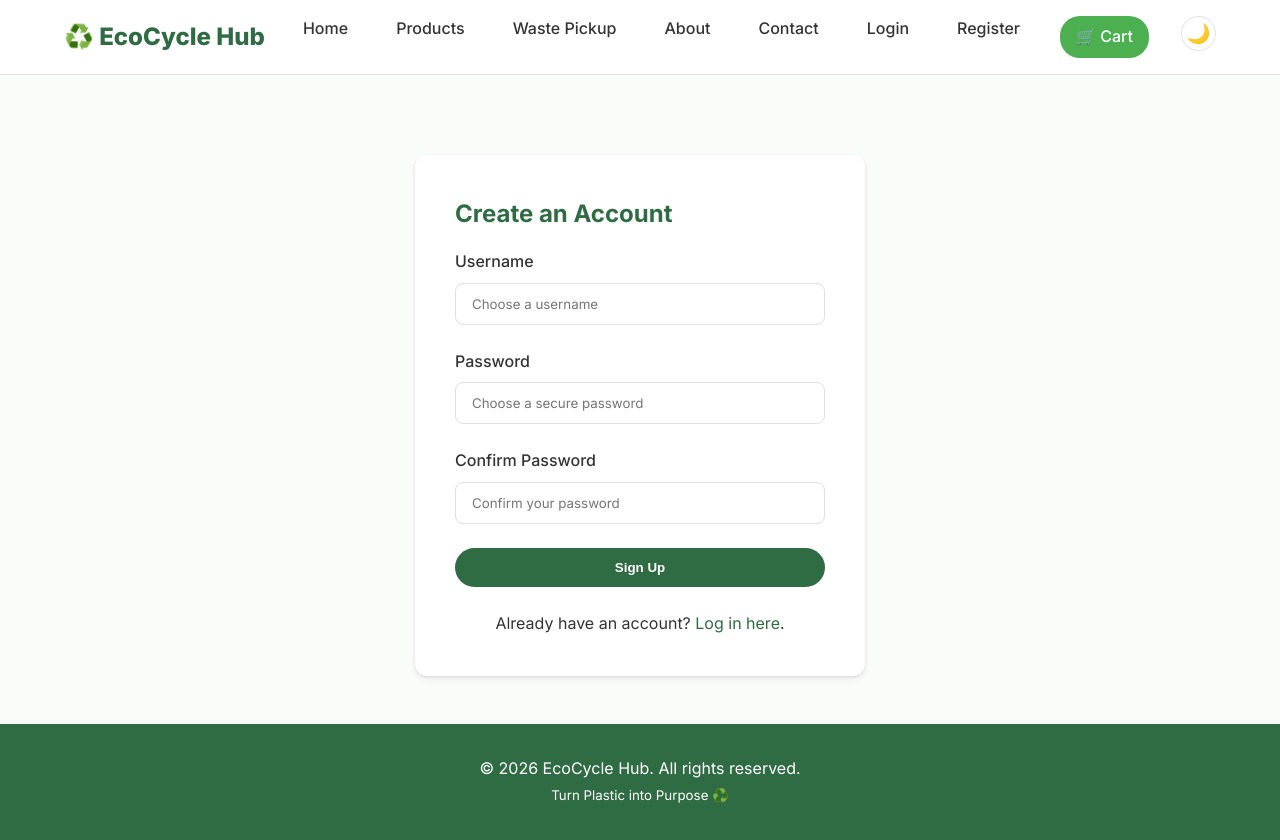
After one commit to Samion11/ecocycle-hub, a Flask app: page /register in a window 1280 px wide. The commit adds this page. Run offline with Flask 3, Linux system fonts and the light colour scheme.

Commit message:
update 2

```diff
--- a/ecocycle-hub/app.py
+++ b/ecocycle-hub/app.py
@@ -1,112 +1,114 @@
 import os
 from flask import Flask, render_template, request, redirect, url_for, session, flash
+from dotenv import load_dotenv
+from flask_login import LoginManager, login_user, login_required, logout_user, current_user
+from werkzeug.security import generate_password_hash, check_password_hash
+from models import db, User, Product, Order, PickupRequest
+from forms import RegistrationForm, LoginForm, PickupForm, ContactForm
 
-from dotenv import load_dotenv
-
-# Load environment variables from .env file
 load_dotenv()
 
 app = Flask(__name__)
+app.config['SECRET_KEY'] = os.environ.get('SECRET_KEY', 'fallback_development_key')
+app.config['SQLALCHEMY_DATABASE_URI'] = 'sqlite:///site.db'
+app.config['SQLALCHEMY_TRACK_MODIFICATIONS'] = False
 
-# Secure secret key for session management (pulls from environment in production)
-app.secret_key = os.environ.get('SECRET_KEY', 'fallback_development_key')
+db.init_app(app)
 
-# In-memory data store for products
-PRODUCTS = [
-    {
-        "id": 1,
-        "name": "EcoBench",
-        "price": 120.00,
-        "description": "A durable, weather-resistant park bench made from 100% recycled plastic. Perfect for parks, gardens, and patios.",
-        "image": "img/bench.png"
-    },
-    {
-        "id": 2,
-        "name": "Green Planter Box",
-        "price": 45.00,
-        "description": "Sleek and vibrant planters that are perfect for indoor and outdoor plants. Helps reduce plastic waste with every purchase.",
-        "image": "img/planter.png"
-    },
-    {
-        "id": 3,
-        "name": "Interlocking Floor Tiles",
-        "price": 30.00,
-        "description": "Sturdy interlocking tiles made from recycled polymers. Ideal for walkways, patios, and outdoor spaces.",
-        "image": "img/tiles.png"
-    },
-    {
-        "id": 4,
-        "name": "Compost & Recycling Bin",
-        "price": 60.00,
-        "description": "A robust, multi-compartment dustbin designed to encourage proper recycling and waste management at home.",
-        "image": "img/dustbin.png"
-    },
-    {
-        "id": 5,
-        "name": "Eco-Friendly Bird Feeder",
-        "price": 25.00,
-        "description": "A sleek, weather-resistant bird feeder designed to withstand the elements and keep seed fresh.",
-        "image": "img/birdfeeder.png"
-    },
-    {
-        "id": 6,
-        "name": "Recycled Picnic Table",
-        "price": 250.00,
-        "description": "A sturdy, modern outdoor picnic table perfect for parks and gardens, never rots or splinters.",
-        "image": "img/picnictable.png"
-    },
-    {
-        "id": 7,
-        "name": "Premium Doghouse",
-        "price": 180.00,
-        "description": "Provide luxury and safety for your furry friend with this eco-friendly, weather-resistant outdoor doghouse.",
-        "image": "img/doghouse.png"
-    },
-    {
-        "id": 8,
-        "name": "Outdoor Decking Boards",
-        "price": 40.00,
-        "description": "Sleek and beautiful modern decking boards made from recycled plastic. Impervious to moisture and simple to clean.",
-        "image": "img/decking.png"
-    }
-]
+login_manager = LoginManager()
+login_manager.login_view = 'login'
+login_manager.login_message_category = 'info'
+login_manager.init_app(app)
+
+@login_manager.user_loader
+def load_user(user_id):
+    return User.query.get(int(user_id))
+
+# Seed function for products
+def seed_products():
+    if Product.query.count() == 0:
+        products_data = [
+            {"name": "EcoBench", "price": 120.00, "description": "A durable, weather-resistant park bench made from 100% recycled plastic. Perfect for parks, gardens, and patios.", "image": "img/bench.png"},
+            {"name": "Green Planter Box", "price": 45.00, "description": "Sleek and vibrant planters that are perfect for indoor and outdoor plants. Helps reduce plastic waste with every purchase.", "image": "img/planter.png"},
+            {"name": "Interlocking Floor Tiles", "price": 30.00, "description": "Sturdy interlocking tiles made from recycled polymers. Ideal for walkways, patios, and outdoor spaces.", "image": "img/tiles.png"},
+            {"name": "Compost & Recycling Bin", "price": 60.00, "description": "A robust, multi-compartment dustbin designed to encourage proper recycling and waste management at home.", "image": "img/dustbin.png"},
+            {"name": "Eco-Friendly Bird Feeder", "price": 25.00, "description": "A sleek, weather-resistant bird feeder designed to withstand the elements and keep seed fresh.", "image": "img/birdfeeder.png"},
+            {"name": "Recycled Picnic Table", "price": 250.00, "description": "A sturdy, modern outdoor picnic table perfect for parks and gardens, never rots or splinters.", "image": "img/picnictable.png"},
+            {"name": "Premium Doghouse", "price": 180.00, "description": "Provide luxury and safety for your furry friend with this eco-friendly, weather-resistant outdoor doghouse.", "image": "img/doghouse.png"},
+            {"name": "Outdoor Decking Boards", "price": 40.00, "description": "Sleek and beautiful modern decking boards made from recycled plastic. Impervious to moisture and simple to clean.", "image": "img/decking.png"}
+        ]
+        for p in products_data:
+            db.session.add(Product(**p))
+
+        # Also seed a default admin
+        admin = User(username='admin', password=generate_password_hash('password123'), is_admin=True)
+        db.session.add(admin)
+        db.session.commit()
 
 @app.route('/')
 def home():
     return render_template('index.html')
 
+@app.route('/register', methods=['GET', 'POST'])
+def register():
+    if current_user.is_authenticated:
+        return redirect(url_for('home'))
+    form = RegistrationForm()
+    if form.validate_on_submit():
+        hashed_pw = generate_password_hash(form.password.data)
+        user = User(username=form.username.data, password=hashed_pw)
+        db.session.add(user)
+        db.session.commit()
+        flash('Account created! You can now log in.', 'success')
+        return redirect(url_for('login'))
+    return render_template('register.html', form=form)
+
+@app.route('/login', methods=['GET', 'POST'])
+def login():
+    if current_user.is_authenticated:
+        return redirect(url_for('home'))
+    form = LoginForm()
+    if form.validate_on_submit():
+        user = User.query.filter_by(username=form.username.data).first()
+        if user and check_password_hash(user.password, form.password.data):
+            login_user(user)
+            flash('Login Successful!', 'success')
+            next_page = request.args.get('next')
+            return redirect(next_page) if next_page else redirect(url_for('home'))
+        else:
+            flash('Login unsuccessful. Please check username and password', 'danger')
+    return render_template('login.html', form=form)
+
+@app.route('/logout')
+def logout():
+    logout_user()
+    return redirect(url_for('home'))
+
 @app.route('/products')
 def products():
-    return render_template('products.html', products=PRODUCTS)
+    all_products = Product.query.all()
+    return render_template('products.html', products=all_products)
 
 @app.route('/add_to_cart/<int:product_id>', methods=['POST'])
 def add_to_cart(product_id):
-    # Initialize cart in session if it doesn't exist
     if 'cart' not in session:
         session['cart'] = {}
-
     cart = session['cart']
     product_str_id = str(product_id)
-
-    # Increase quantity or add new item
     if product_str_id in cart:
         cart[product_str_id]['quantity'] += 1
     else:
-        # Find product details
-        product = next((p for p in PRODUCTS if p['id'] == product_id), None)
+        product = Product.query.get(product_id)
         if product:
             cart[product_str_id] = {
-                'name': product['name'],
-                'price': product['price'],
+                'name': product.name,
+                'price': product.price,
                 'quantity': 1,
-                'image': product['image']
+                'image': product.image
             }
-
     session['cart'] = cart
-    # Make sure session is saved
     session.modified = True
     flash('Product added to your cart!', 'success')
-
     return redirect(url_for('products'))
 
 @app.route('/cart')
@@ -121,33 +123,33 @@ def clear_cart():
     flash('Cart has been cleared.', 'info')
     return redirect(url_for('cart'))
 
+@app.route('/checkout', methods=['POST'])
+@login_required
+def checkout():
+    cart_items = session.get('cart', {})
+    if not cart_items:
+        flash('Cart is empty', 'warning')
+        return redirect(url_for('cart'))
+
+    total_price = sum(item['price'] * item['quantity'] for item in cart_items.values())
+    order = Order(user_id=current_user.id, total_price=total_price, status='Completed')
+    db.session.add(order)
+    db.session.commit()
+
+    session.pop('cart', None)
+    flash('Checkout successful! Your order has been placed.', 'success')
+    return redirect(url_for('home'))
+
 @app.route('/pickup', methods=['GET', 'POST'])
 def pickup():
-    if request.method == 'POST':
-        name = request.form.get('name', '').strip()
-        address = request.form.get('address', '').strip()
-        phone = request.form.get('phone', '').strip()
-
-        # Backend Validation
-        if not name:
-            flash('Name is compulsory and cannot be blank.', 'danger')
-            return redirect(url_for('pickup'))
-
-        if not address:
-            flash('Address is compulsory and cannot be blank.', 'danger')
-            return redirect(url_for('pickup'))
-
-        if not phone.isdigit() or len(phone) != 10:
-            flash('Phone number must be exactly 10 digits.', 'danger')
-            return redirect(url_for('pickup'))
-
-        # In a real app, this would be saved to a database
-        print(f"New Pickup Request: {name}, {address}, {phone}")
-
-        flash('Thank you! Your pickup request has been received. Our team will contact you shortly.', 'success')
+    form = PickupForm()
+    if form.validate_on_submit():
+        req = PickupRequest(name=form.name.data, address=form.address.data, phone=form.phone.data)
+        db.session.add(req)
+        db.session.commit()
+        flash('Thank you! Your pickup request has been received.', 'success')
         return redirect(url_for('pickup'))
-
-    return render_template('pickup.html')
+    return render_template('pickup.html', form=form)
 
 @app.route('/about')
 def about():
@@ -155,23 +157,30 @@ def about():
 
 @app.route('/contact', methods=['GET', 'POST'])
 def contact():
-    if request.method == 'POST':
-        name = request.form.get('name')
-        message = request.form.get('message')
-        # Simulate sending a message
-        print(f"Message from {name}: {message}")
+    form = ContactForm()
+    if form.validate_on_submit():
+        # Store message or print for now
+        print(f"Message from {form.name.data}: {form.message.data}")
         flash('Your message has been sent to our team!', 'success')
         return redirect(url_for('contact'))
+    return render_template('contact.html', form=form)
 
-    return render_template('contact.html')
+@app.route('/admin')
+@login_required
+def admin():
+    if not current_user.is_admin:
+        flash('Access denied. Admins only.', 'danger')
+        return redirect(url_for('home'))
+
+    pickups = PickupRequest.query.order_by(PickupRequest.date_requested.desc()).all()
+    orders = Order.query.order_by(Order.date_created.desc()).all()
+    return render_template('admin.html', pickups=pickups, orders=orders)
 
 if __name__ == '__main__':
-    # Ensure static/img directory exists
+    with app.app_context():
+        db.create_all()
+        seed_products()
     os.makedirs(os.path.join(app.root_path, 'static', 'img'), exist_ok=True)
-
-    # Check if we should run in debug mode
     debug_mode = os.environ.get('FLASK_ENV') == 'development'
-
-    # Use environment port if specified, otherwise default to 5000
     port = int(os.environ.get('PORT', 5000))
     app.run(host='0.0.0.0', debug=debug_mode, port=port)
--- /dev/null
+++ b/ecocycle-hub/forms.py
@@ -0,0 +1,26 @@
+from flask_wtf import FlaskForm
+from wtforms import StringField, PasswordField, SubmitField, TextAreaField
+from wtforms.validators import DataRequired, Length, EqualTo
+
+class RegistrationForm(FlaskForm):
+    username = StringField('Username', validators=[DataRequired(), Length(min=2, max=150)])
+    password = PasswordField('Password', validators=[DataRequired(), Length(min=6)])
+    confirm_password = PasswordField('Confirm Password', validators=[DataRequired(), EqualTo('password')])
+    submit = SubmitField('Sign Up')
+
+class LoginForm(FlaskForm):
+    username = StringField('Username', validators=[DataRequired()])
+    password = PasswordField('Password', validators=[DataRequired()])
+    submit = SubmitField('Login')
+
+class PickupForm(FlaskForm):
+    name = StringField('Name', validators=[DataRequired()])
+    address = StringField('Address', validators=[DataRequired()])
+    phone = StringField('Phone', validators=[DataRequired(), Length(min=10, max=10)])
+    submit = SubmitField('Request Pickup')
+
+class ContactForm(FlaskForm):
+    name = StringField('Name', validators=[DataRequired()])
+    email = StringField('Email Address', validators=[DataRequired()])
+    message = TextAreaField('Message', validators=[DataRequired()])
+    submit = SubmitField('Send Message')
--- a/ecocycle-hub/requirements.txt
+++ b/ecocycle-hub/requirements.txt
@@ -2,3 +2,6 @@ Flask==3.1.3
 gunicorn==21.2.0
 python-dotenv==1.0.1
 werkzeug==3.1.8
+Flask-SQLAlchemy
+Flask-Login
+Flask-WTF
--- a/ecocycle-hub/static/css/style.css
+++ b/ecocycle-hub/static/css/style.css
@@ -359,6 +359,139 @@ footer {
     }
 }
 
+/* Dark Mode Variables */
+body.dark-mode {
+    --bg-color: #1a1a1a;
+    --text-color: #e0e0e0;
+    --card-bg: #2d2d2d;
+    --border-color: #404040;
+    --shadow: 0 4px 6px rgba(0, 0, 0, 0.3), 0 1px 3px rgba(0, 0, 0, 0.2);
+    --hover-shadow: 0 10px 15px rgba(0, 0, 0, 0.4), 0 4px 6px rgba(0, 0, 0, 0.2);
+}
+
+body.dark-mode .navbar {
+    background: rgba(45, 45, 45, 0.9);
+}
+
+body.dark-mode .nav-links a {
+    color: var(--text-color);
+}
+
+body.dark-mode .hero p {
+    color: #ccc;
+}
+
+body.dark-mode .product-desc {
+    color: #bbb;
+}
+
+body.dark-mode .cart-table th {
+    background-color: rgba(47, 107, 67, 0.2);
+}
+
+.theme-btn {
+    background: none;
+    border: 1px solid var(--border-color);
+    border-radius: 50%;
+    cursor: pointer;
+    font-size: 1.2rem;
+    width: 35px;
+    height: 35px;
+    display: flex;
+    align-items: center;
+    justify-content: center;
+    color: var(--text-color);
+    transition: var(--transition);
+}
+
+.theme-btn:hover {
+    background: var(--border-color);
+}
+
+/* Authentication Forms */
+.form-section {
+    display: flex;
+    justify-content: center;
+    align-items: center;
+}
+
+.form-card {
+    background: var(--card-bg);
+    padding: 2.5rem;
+    border-radius: var(--border-radius);
+    box-shadow: var(--shadow);
+    width: 100%;
+    max-width: 450px;
+    margin: 0 auto;
+}
+
+.form-label {
+    display: block;
+    margin-bottom: 0.5rem;
+    font-weight: 500;
+}
+
+.error-msg {
+    color: #dc3545;
+    font-size: 0.85rem;
+    margin-top: 0.25rem;
+    display: block;
+}
+
+.text-center {
+    text-align: center;
+}
+.mt-3 {
+    margin-top: 1rem;
+}
+.mt-4 {
+    margin-top: 1.5rem;
+}
+.mt-5 {
+    margin-top: 3rem;
+}
+.btn-block {
+    width: 100%;
+}
+
+.dashboard-grid {
+    display: grid;
+    grid-template-columns: 1fr;
+    gap: 2rem;
+    margin-top: 1.5rem;
+}
+
+.dashboard-card {
+    background: var(--card-bg);
+    padding: 1.5rem;
+    border-radius: var(--border-radius);
+    box-shadow: var(--shadow);
+}
+
+.badge {
+    padding: 0.25rem 0.75rem;
+    border-radius: 12px;
+    font-size: 0.8rem;
+    font-weight: 600;
+    background-color: var(--accent-color);
+    color: var(--light-text);
+}
+
+.table-responsive {
+    overflow-x: auto;
+}
+
+.table {
+    width: 100%;
+    border-collapse: collapse;
+}
+
+.table th, .table td {
+    padding: 1rem;
+    text-align: left;
+    border-bottom: 1px solid var(--border-color);
+}
+
 /* Responsive */
 @media (max-width: 768px) {
     .navbar {
--- a/ecocycle-hub/templates/base.html
+++ b/ecocycle-hub/templates/base.html
@@ -23,6 +23,15 @@
             <li><a href="{{ url_for('pickup') }}">Waste Pickup</a></li>
             <li><a href="{{ url_for('about') }}">About</a></li>
             <li><a href="{{ url_for('contact') }}">Contact</a></li>
+            {% if current_user.is_authenticated %}
+                {% if current_user.is_admin %}
+                <li><a href="{{ url_for('admin') }}">Admin</a></li>
+                {% endif %}
+                <li><a href="{{ url_for('logout') }}">Logout</a></li>
+            {% else %}
+                <li><a href="{{ url_for('login') }}">Login</a></li>
+                <li><a href="{{ url_for('register') }}">Register</a></li>
+            {% endif %}
             <li>
                 <a href="{{ url_for('cart') }}" class="cart-btn">
                     🛒 Cart
@@ -31,6 +40,9 @@
                         <span class="cart-badge">({{ cart_item_count }})</span>
                     {% endif %}
                 </a>
+            </li>
+            <li>
+                <button id="theme-toggle" class="theme-btn" aria-label="Toggle Dark Mode">🌙</button>
             </li>
         </ul>
     </nav>
@@ -53,5 +65,28 @@
         <p>&copy; 2026 EcoCycle Hub. All rights reserved.</p>
         <p><small>Turn Plastic into Purpose ♻️</small></p>
     </footer>
+    <script>
+        const themeBtn = document.getElementById('theme-toggle');
+        const body = document.body;
+
+        // Check for saved theme
+        const savedTheme = localStorage.getItem('theme');
+        if (savedTheme === 'dark') {
+            body.classList.add('dark-mode');
+            themeBtn.textContent = '☀️';
+        }
+
+        themeBtn.addEventListener('click', () => {
+            body.classList.toggle('dark-mode');
+
+            if (body.classList.contains('dark-mode')) {
+                localStorage.setItem('theme', 'dark');
+                themeBtn.textContent = '☀️';
+            } else {
+                localStorage.setItem('theme', 'light');
+                themeBtn.textContent = '🌙';
+            }
+        });
+    </script>
 </body>
 </html>
--- a/ecocycle-hub/templates/cart.html
+++ b/ecocycle-hub/templates/cart.html
@@ -41,7 +41,9 @@
         <div style="text-align: right;">
             <div class="cart-total">Total: ${{ "%.2f"|format(total) }}</div>
             <p style="color: var(--secondary-color); font-size: 0.9rem; margin: 0.5rem 0 1rem;">Plus free eco-friendly shipping!</p>
-            <button class="btn">Proceed to Checkout</button>
+            <form action="{{ url_for('checkout') }}" method="POST">
+                <button type="submit" class="btn">Proceed to Checkout</button>
+            </form>
         </div>
     </div>
 {% else %}
--- /dev/null
+++ b/ecocycle-hub/templates/register.html
@@ -0,0 +1,37 @@
+{% extends 'base.html' %}
+{% block title %}Register | EcoCycle Hub{% endblock %}
+{% block content %}
+<section class="form-section">
+    <div class="form-card">
+        <h2>Create an Account</h2>
+        <form method="POST" action="">
+            {{ form.hidden_tag() }}
+            <div class="form-group">
+                {{ form.username.label(class="form-label") }}
+                {{ form.username(class="form-control", placeholder="Choose a username") }}
+                {% for error in form.username.errors %}
+                    <span class="error-msg">{{ error }}</span>
+                {% endfor %}
+            </div>
+            <div class="form-group">
+                {{ form.password.label(class="form-label") }}
+                {{ form.password(class="form-control", placeholder="Choose a secure password") }}
+                {% for error in form.password.errors %}
+                    <span class="error-msg">{{ error }}</span>
+                {% endfor %}
+            </div>
+            <div class="form-group">
+                {{ form.confirm_password.label(class="form-label") }}
+                {{ form.confirm_password(class="form-control", placeholder="Confirm your password") }}
+                {% for error in form.confirm_password.errors %}
+                    <span class="error-msg">{{ error }}</span>
+                {% endfor %}
+            </div>
+            <div class="form-group">
+                {{ form.submit(class="btn btn-primary btn-block") }}
+            </div>
+        </form>
+        <p class="text-center mt-3">Already have an account? <a href="{{ url_for('login') }}">Log in here</a>.</p>
+    </div>
+</section>
+{% endblock %}
```
Also changed, not shown: ecocycle-hub/models.py (added, +34 -0 lines), ecocycle-hub/templates/admin.html (added, +72 -0 lines), ecocycle-hub/templates/contact.html (+9 -8 lines), ecocycle-hub/templates/login.html (added, +30 -0 lines), ecocycle-hub/templates/pickup.html (+18 -8 lines), README.md, ecocycle-hub/instance/site.db (added).
